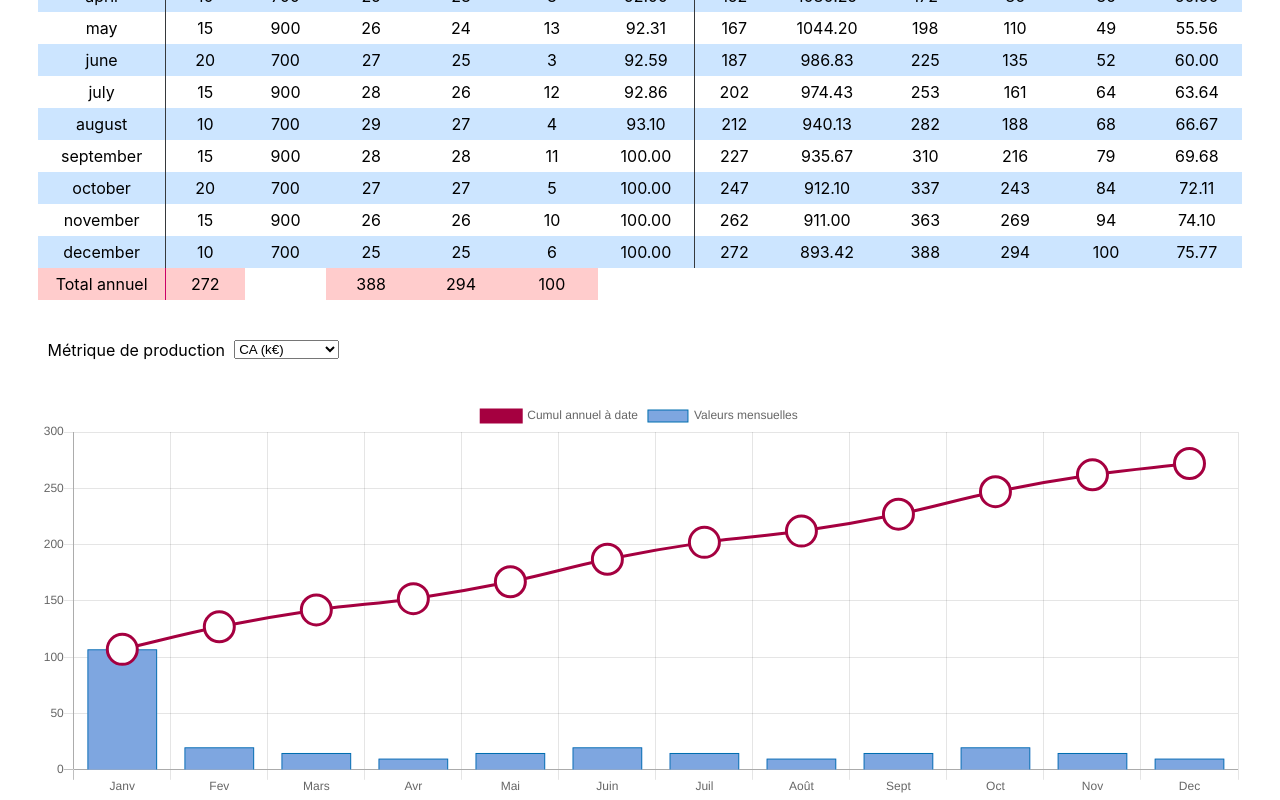
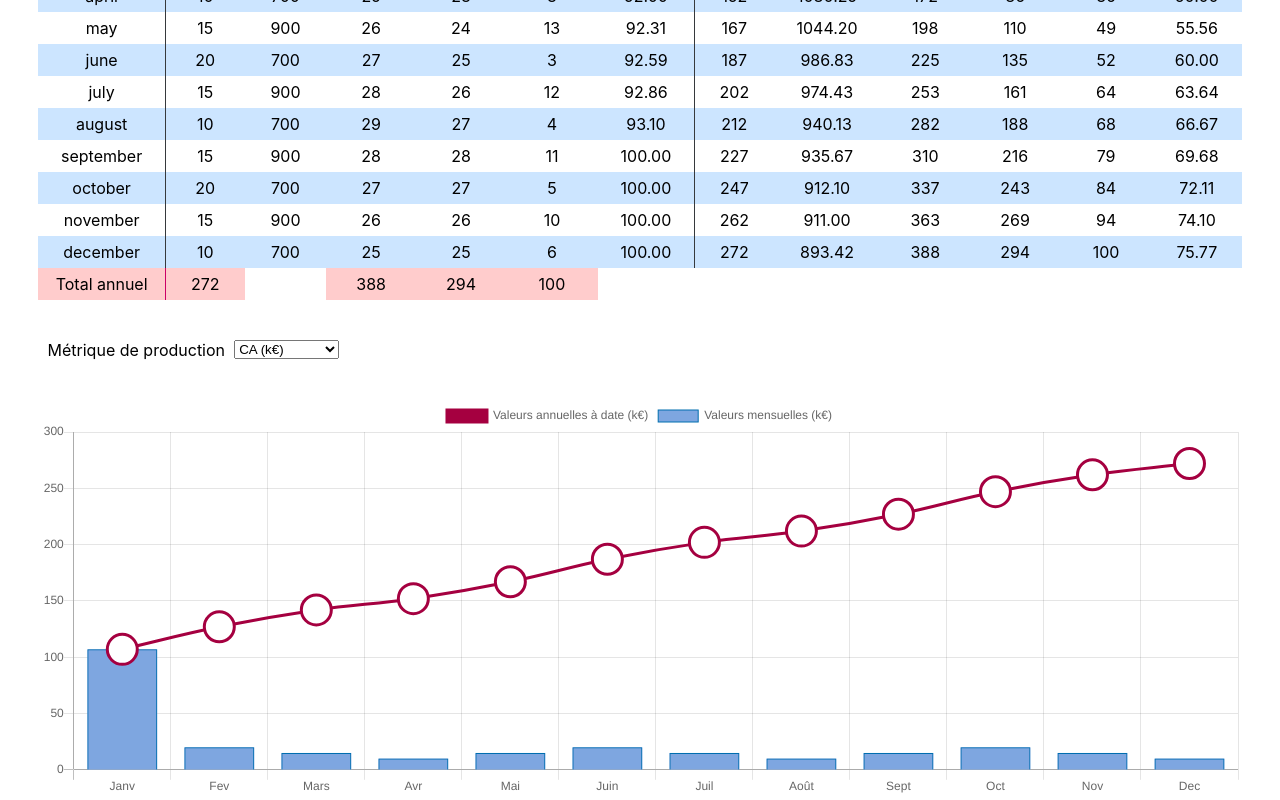
Before and after one commit to nicoudsarah/planbot, a React (Create React App) app: page / in a window 1280 px wide. Shown: the part 526-1326 px from the top of the page. Built offline with nearby package versions, Linux system fonts and the light colour scheme.

Commit message:
[dev] add unity on the graph legend

```diff
--- a/src/components/ExcellenceCenterBarChart.js
+++ b/src/components/ExcellenceCenterBarChart.js
@@ -68,6 +68,23 @@ const ExcellenceCenterBarChart = ({productionMetricsLabel}) => {
 
     const displayedCumulatedValues = computeCumulatedMetricsFromJson(productionMetricsLabel)
 
+    const specifyUnity = (productionMetricsLabel) => {
+        let unity
+        switch (productionMetricsLabel) {
+            case "CA": unity = ' (k€)'
+                break
+            case "TJM": unity = ' (€)'
+                break
+            case "TO": unity = ' (%)'
+                break
+            default:
+                unity = ''
+        }
+        return unity
+    }
+
+    const unity = specifyUnity(productionMetricsLabel)
+
 
     return <div>
         <Bar
@@ -75,7 +92,7 @@ const ExcellenceCenterBarChart = ({productionMetricsLabel}) => {
                 labels: ['Janv', 'Fev', 'Mars', 'Avr', 'Mai', 'Juin', 'Juil', 'Août', 'Sept', 'Oct', 'Nov', 'Dec'],
                 datasets: [
                     {
-                        label: 'Cumul annuel à date',
+                        label: 'Valeurs annuelles à date'+unity,
                         data: displayedCumulatedValues,
                         pointBackgroundColor: 'white',
                         pointBorderColor: '#A50040',
@@ -86,7 +103,7 @@ const ExcellenceCenterBarChart = ({productionMetricsLabel}) => {
                         fill: false
                     },
                     {
-                        label: 'Valeurs mensuelles',
+                        label: 'Valeurs mensuelles'+unity,
                         data:  displayMonthlyValues,
                         backgroundColor: '#7EA6E0',
                         borderColor: '#006EAF',
```
